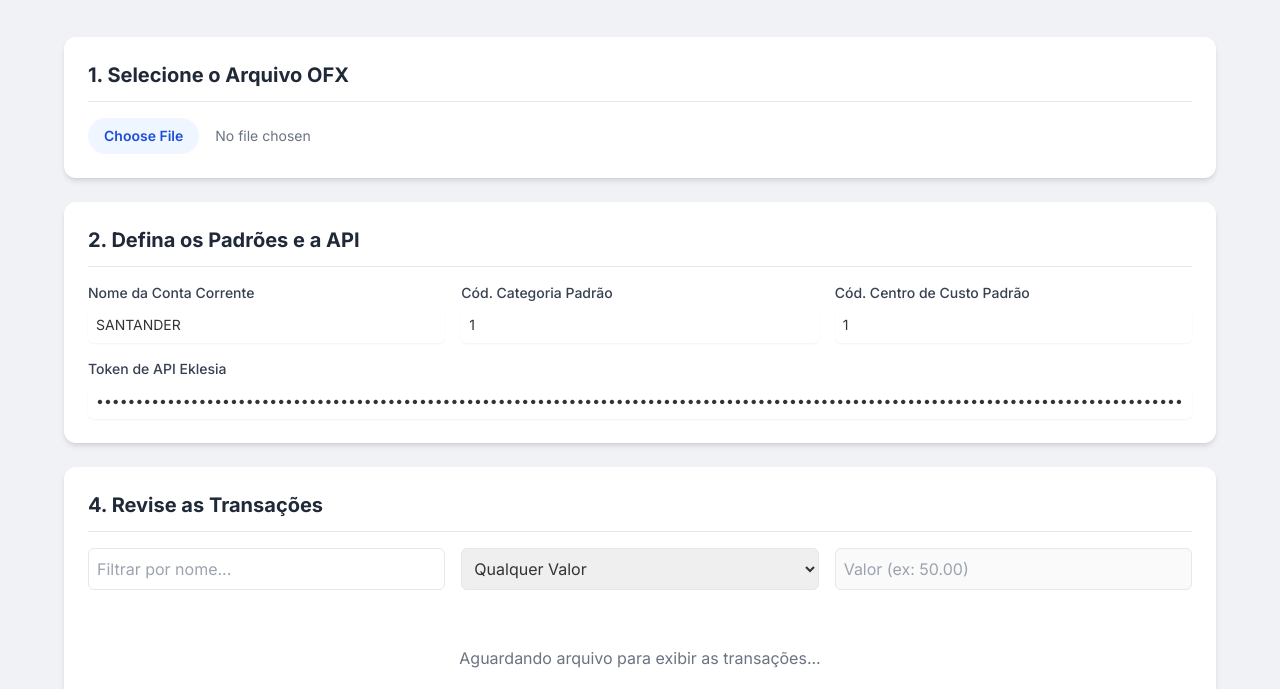
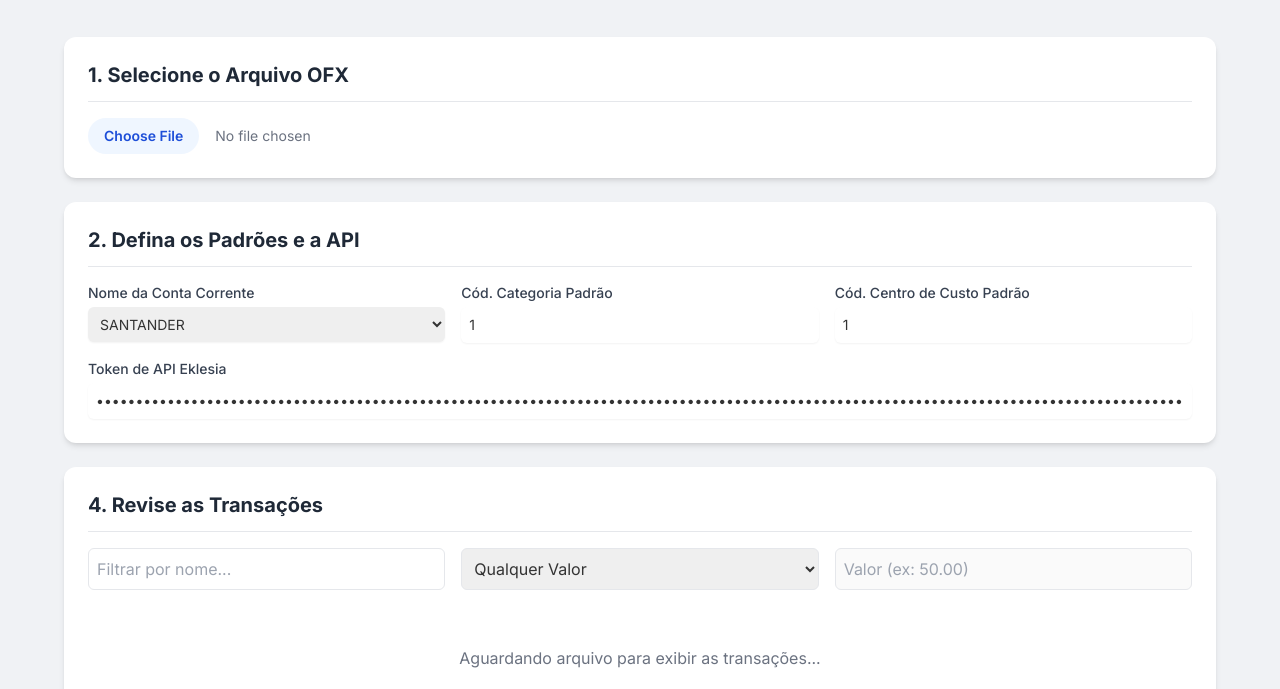
Before and after one commit to thiagoddsm/ImportEklesia, a plain HTML site: page index.html in a window 1280 px wide. Shown: the part 111-800 px from the top of the page. Drawn offline with nearby package versions, Linux system fonts and the light colour scheme.

Commit message:
Update index.html

```diff
--- a/index.html
+++ b/index.html
@@ -40,7 +40,18 @@
                 <div class="grid grid-cols-1 md:grid-cols-3 gap-4">
                     <div>
                         <label for="config-nome-conta" class="block text-sm font-medium text-gray-700">Nome da Conta Corrente</label>
-                        <input type="text" id="config-nome-conta" class="mt-1 block w-full rounded-md border-gray-300 shadow-sm focus:border-indigo-500 focus:ring-indigo-500 sm:text-sm p-2">
+                        <select id="config-nome-conta" class="mt-1 block w-full rounded-md border-gray-300 shadow-sm focus:border-indigo-500 focus:ring-indigo-500 sm:text-sm p-2">
+                            <option>CAIXA ECONÔMICA</option>
+                            <option>CONTABANCO</option>
+                            <option>CAIXA EM ESPÉCIE</option>
+                            <option>CORA</option>
+                            <option>INTER // THIAGO</option>
+                            <option>MERCADO PAGO</option>
+                            <option>PAGBANK</option>
+                            <option>PICPAY // THIAGO</option>
+                            <option>SAFE2PAY</option>
+                            <option selected>SANTANDER</option>
+                        </select>
                     </div>
                     <div>
                         <label for="config-cod-categoria" class="block text-sm font-medium text-gray-700">Cód. Categoria Padrão</label>
@@ -290,7 +301,6 @@
                 historicoInput.value = t.eklesia_historico;
                 historicoInput.addEventListener('input', (e) => { t.eklesia_historico = e.target.value; });
 
-                // **MUDANÇA AQUI**: Lógica do Datalist para autocompletar
                 if (t.suggestedNames && t.suggestedNames.length > 0) {
                     const dataListId = `suggestions-${t.id}`;
                     historicoInput.setAttribute('list', dataListId);
```
